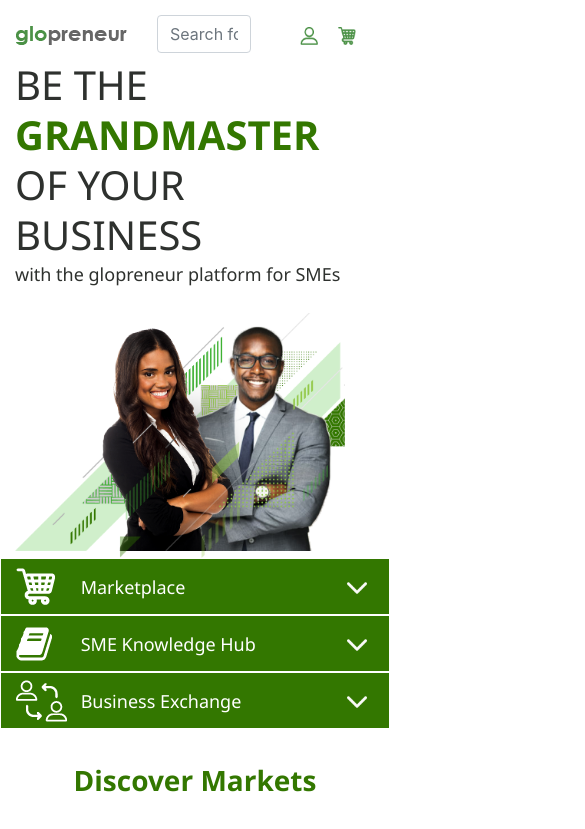
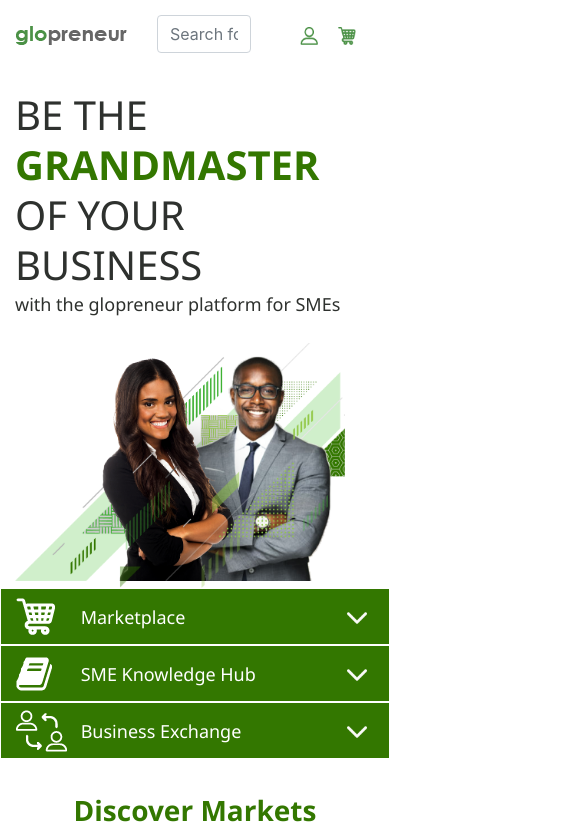
Before and after one commit to andyogaga/glopreneur-demo, a React (Create React App) app: page / in a window 390 px wide. Shown: the top 829 px of the page, 585 px wide, since content can reach past the window. Built offline with nearby package versions, Linux system fonts and the light colour scheme.

Commit message:
Updated Mobile compatibility

```diff
--- a/src/components/posts/index.js
+++ b/src/components/posts/index.js
@@ -15,8 +15,8 @@
           </Col>
         </Row>
         <Row >
-          <Col xs={12} md={8}>
-            <img src={require('../../assets/images/Ultimate Guide.png')} alt={'Recent Post'} resizeMode='cover' />
+          <Col xs={12} sm={8}>
+            <img src={require('../../assets/images/Ultimate Guide.png')} alt={'Recent Post'} resizeMode='contain' style={{ width: '100%' }} />
             <div style={{ justifyContent: 'center', alignItems: 'center' }}>
               <h3 style={{ alignSelf: 'center', textAlign: 'left', fontWeight: 'bold', marginTop: 20, lineHeight: 1.2 }}>Ultimate Guide to Business Growth Online 2019 </h3>
             </div>
@@ -41,24 +41,24 @@
             <SinglePost img={require('../../assets/images/Post Four.jpg')} altText={'Post Four'} title={'How to promote customer loyalty'} description={'This is a sample text of an excerpt from the body of the article'} />
           </Col>
         </Row>
-        <Row style={{marginTop: 20, marginBottom: 20}}>
+        <Row style={{ marginTop: 20, marginBottom: 20 }}>
           <Col xs={6} md={3}>
             <FormGroup>
-          <Input type="text" name="search" id="fname" placeholder="Full Name" style={{borderColor: '#337700', borderRadius: 0, borderWidth: 1.5}} />
+              <Input type="text" name="search" id="fname" placeholder="Full Name" style={{ borderColor: '#337700', borderRadius: 0, borderWidth: 1.5 }} />
             </FormGroup>
           </Col>
           <Col xs={6} md={3} >
             <FormGroup>
-          <Input type="text" name="search" id="bizname" placeholder="Business Name" style={{borderColor: '#337700', borderRadius: 0, borderWidth: 1.5}}/>
+              <Input type="text" name="search" id="bizname" placeholder="Business Name" style={{ borderColor: '#337700', borderRadius: 0, borderWidth: 1.5 }} />
             </FormGroup>
           </Col>
           <Col xs={6} md={3}>
             <FormGroup>
-          <Input type="email" name="search" id="email" placeholder="Email Address " style={{borderColor: '#337700', borderRadius: 0, borderWidth: 1.5}}/>
+              <Input type="email" name="search" id="email" placeholder="Email Address " style={{ borderColor: '#337700', borderRadius: 0, borderWidth: 1.5 }} />
             </FormGroup>
           </Col>
           <Col xs={6} md={3}>
-          <Button style={{width: '80%', backgroundColor: '#337700', borderRadius: 0, fontWeight: 'bold'}}>Subscribe</Button>
+            <Button style={{ width: '80%', backgroundColor: '#337700', borderRadius: 0, fontWeight: 'bold' }}>Subscribe</Button>
           </Col>
         </Row>
       </Container>
--- a/src/components/professionals/index.js
+++ b/src/components/professionals/index.js
@@ -11,7 +11,7 @@
           <Row style={{ justifyContent: 'center', alignItems: 'center', height: '100%' }}>
             <Col xs={1} md={2}></Col>
             <Col xs={10} md={8} style={{ alignSelf: 'center' }}>
-              <h1 style={{ alignSelf: 'center', textAlign: 'center', marginTop: 20, color: '#fff' }}>Hire <strong style={{ fontWeight: 500 }}>Trusted Professionals</strong> for your Business, Office and Home Services</h1>
+              <h3 style={{ alignSelf: 'center', textAlign: 'center', marginTop: 20, color: '#fff', lineHeight: 1.2 }}>Hire <strong style={{ fontWeight: 500 }}>Trusted Professionals</strong> for your Business, Office and Home Services</h3>
               <Row style={{marginTop: 60}}>
                 <Col xs={12} md={5}>
                   <Button style={{ width: '60%', backgroundColor: '#337700', borderRadius: 0, alignSelf: 'flex-start', marginLeft: 15, fontWeight: 'bold' }}>Hire a Pro</Button>
--- a/src/components/slider/index.js
+++ b/src/components/slider/index.js
@@ -10,7 +10,7 @@
         <Row style={{ width: '100%', justifyContent: 'center', alignItems: 'center' }}>
           <Col md='1'></Col>
           <Col xs='12' md='4' style={{ width: '40%', justifyContent: 'center', alignItems: 'center' }}>
-            <div style={{alignSelf: 'center'}}>
+            <div style={{alignSelf: 'center',marginTop: 30}}>
               <h2>BE THE <strong style={{ fontWeight: 700, color: '#337700' }}>GRANDMASTER</strong> </h2>
               <h2>OF YOUR BUSINESS </h2>
               <h5 style={{marginBottom: 30, fontWeight: '400', marginTop: 5}}>with the glopreneur platform for SMEs</h5>
```
Lines whose indentation alone changed are shown as unchanged.
